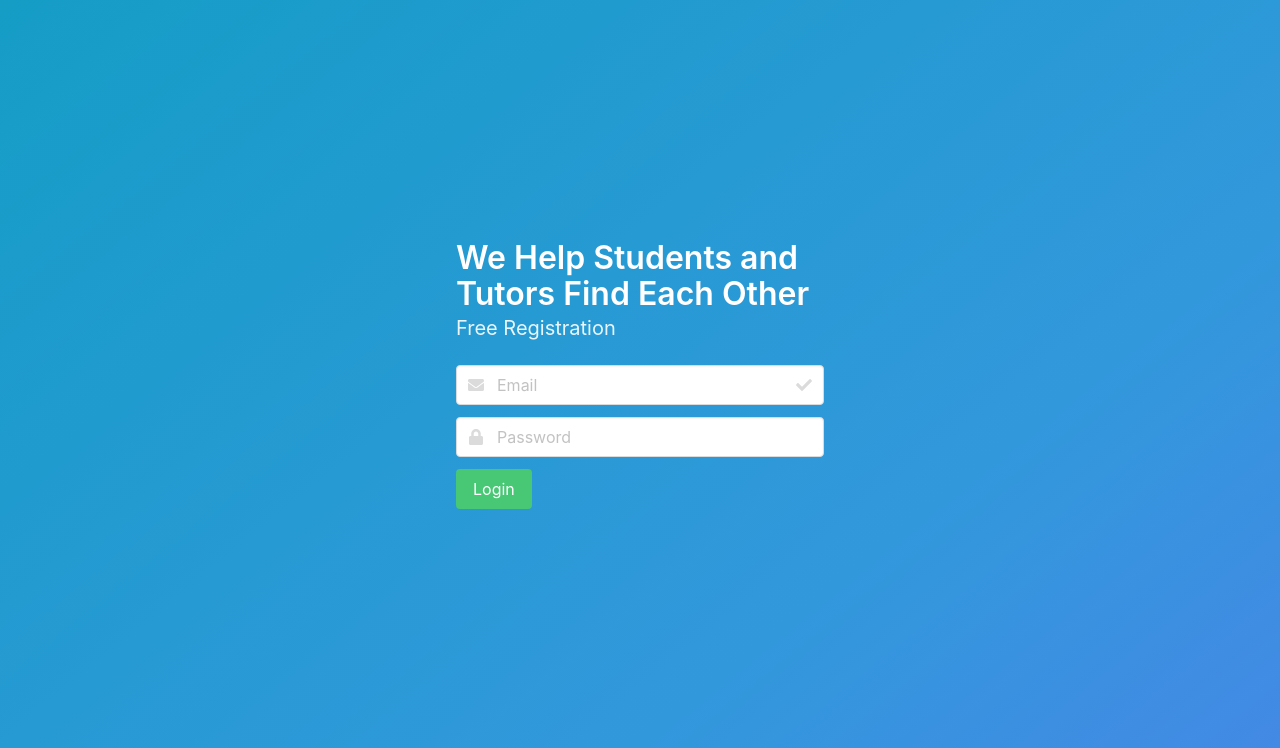
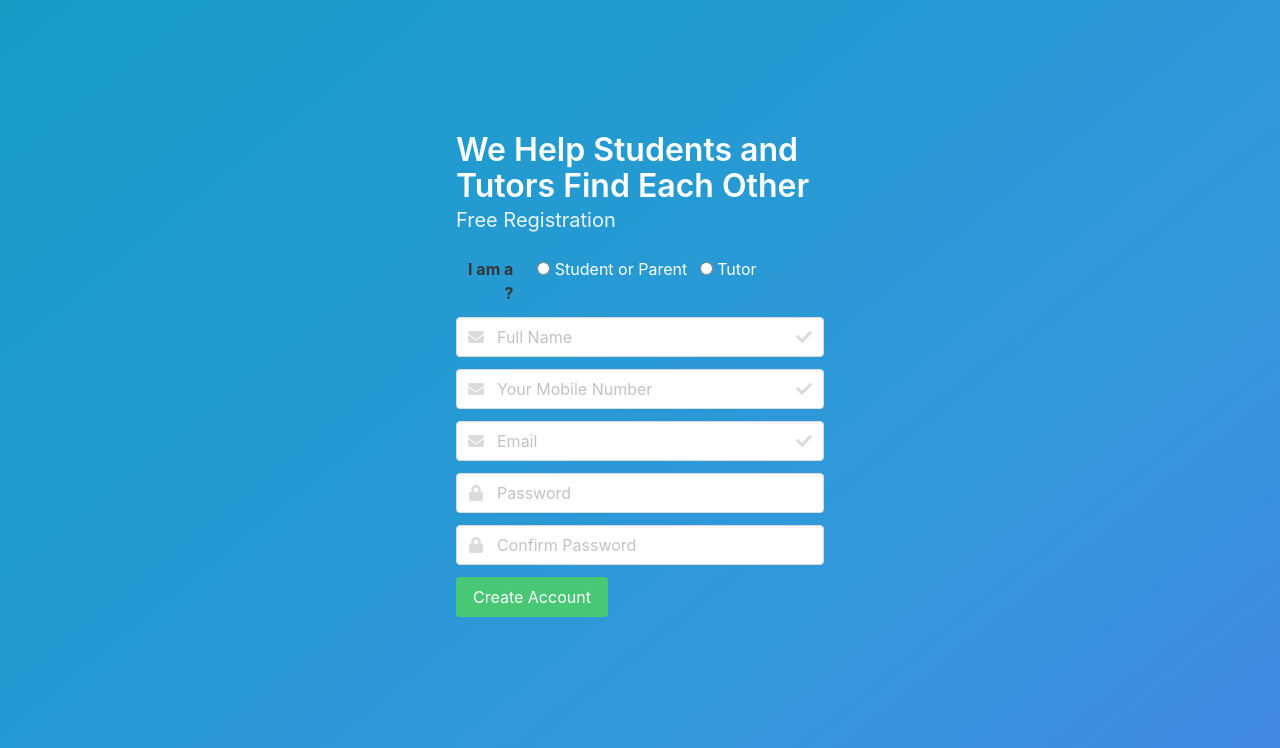
Before and after one commit to nitinraturi/searchyourguru, a Django app: template templates/account/signup.html in a window 1280 px wide. Shown: the part 52-800 px from the top of the page. Run offline with Django 3.2, Linux system fonts and the light colour scheme; the template is opened without the code that fills it, so the values that code supplies are empty; some libraries are stand-ins or nearby versions.

Commit message:
Signup added

```diff
--- a/apps/users/serializers.py
+++ b/apps/users/serializers.py
@@ -32,6 +32,7 @@ class UserRegistrationSerializer(serializers.Serializer):
 
     def create(self, validated_data):
         user = user_services.create_user(**validated_data)
+        request = self.context.get('request')
         return user
 
 class UserSerializer(serializers.ModelSerializer):
--- a/apps/users/views.py
+++ b/apps/users/views.py
@@ -12,7 +12,7 @@ class AuthViewSet(viewsets.ViewSet):
 
     @action(detail=False, methods=['post'],url_name="register",url_path="auth/register")
     def account_register(self,request):
-        serializer = UserRegistrationSerializer(data=request.data)
+        serializer = UserRegistrationSerializer(data=request.data,context={"request":request})
         response = {}
         if serializer.is_valid():
             data = serializer.validated_data
--- a/static/js/controllers/main.js
+++ b/static/js/controllers/main.js
@@ -1,7 +1,7 @@
 Vue.prototype.$appName = 'SearchYourGuru'
 var main_app = new Vue({
   delimiters: ['[[', ']]'],
-  el: '#main_app',
+  el: '#nav_app',
   data: {
     login_endpoint: "/account/auth/login/",
     logout_endpoint: "/account/auth/logout/",
--- /dev/null
+++ b/static/js/controllers/signup.js
@@ -0,0 +1,50 @@
+var main_app = new Vue({
+  delimiters: ['[[', ']]'],
+  el: '#signup_app',
+  data: {
+    signup_endpoint: "/account/auth/register/",
+    signup_user_type: null,
+    signup_user_name: null,
+    signup_email: null,
+    signup_user_phone: null,
+    signup_password: null,
+    signup_confirm_password: null,
+    invalid_signup: false,
+    signup_error_message: null,
+    is_signup_loading: false,
+    errors: [],
+  },
+  methods: {
+    signup: function(event) {
+      if (validateEmail(this.signup_email) == false) {
+        this.signup_error_message = "Please enter a valid email"
+      } else if (this.signup_password == "") {
+        this.signup_error_message = "Please fill in the password"
+      } else {
+        this.invalid_signup = null;
+        this.signup_error_message = null;
+        this.is_signup_loading = true;
+        let data = {
+            "name": this.signup_user_name,
+            "email": this.signup_email,
+            "password": this.signup_password,
+            "confirm_password": this.signup_confirm_password,
+            "phone": this.signup_user_phone,
+            "user_type": this.signup_user_type
+          };
+        axios.post(this.signup_endpoint,data)
+          .then((response) => {
+            // localStorage.setItem('user-token', response.data.access);
+            // localStorage.setItem('user-token-refresh', response.data.refresh);
+            // localStorage.setItem('user-is-authenticated', true);
+            this.is_signup_loading = false;
+            window.location = "/";
+          }, (error) => {
+            console.log(error.response);
+            this.signup_error_message = error.response.data;
+            this.is_signup_loading = false;
+          });
+      }
+    },
+  }
+});
--- a/templates/account/login.html
+++ b/templates/account/login.html
@@ -53,5 +53,5 @@
 {% endblock %}
 
 {% block extra_scripts %}
-<!-- <script src="{% static 'js/controllers/login.js' %}"></script> -->
+<script src="{% static 'js/controllers/login.js' %}"></script>
 {% endblock %}
--- a/templates/account/signup.html
+++ b/templates/account/signup.html
@@ -2,7 +2,7 @@
 {% load static %}
 
 {% block body %}
-<div id="login_app">
+<div id="signup_app">
   <section class="hero is-info is-fullheight-with-navbar is-bold">
     <div class="hero-body">
       <div class="container">
@@ -12,10 +12,36 @@
               We Help Students and Tutors Find Each Other
             </p>
             <p class="subtitle">Free Registration</p>
+
+            <!-- Form Div -->
             <div>
+
+              <!-- User Type -->
+              <div class="field is-horizontal">
+                <div class="field-label">
+                  <label class="label">I am a ?</label>
+                </div>
+                <div class="field-body">
+                  <div class="field is-narrow">
+                    <div class="control">
+                      <label class="radio">
+                        <input type="radio" name="user_type" v-model="signup_user_type" value="3">
+                        Student or Parent
+                      </label>
+                      <label class="radio">
+                        <input type="radio" name="user_type" v-model="signup_user_type" value="4">
+                        Tutor
+                      </label>
+                    </div>
+                  </div>
+                </div>
+              </div>
+
+
+              <!-- Name -->
               <div class="field">
                 <p class="control has-icons-left has-icons-right">
-                  <input v-model="login_email" class="input" type="email" placeholder="Email" required>
+                  <input v-model="signup_user_name" class="input" type="text" placeholder="Full Name" required>
                   <span class="icon is-small is-left">
                     <i class="fas fa-envelope"></i>
                   </span>
@@ -24,23 +50,64 @@
                   </span>
                 </p>
               </div>
+
+              <!-- Name -->
+              <div class="field">
+                <p class="control has-icons-left has-icons-right">
+                  <input v-model="signup_user_phone" class="input" type="text" placeholder="Your Mobile Number" required>
+                  <span class="icon is-small is-left">
+                    <i class="fas fa-envelope"></i>
+                  </span>
+                  <span class="icon is-small is-right">
+                    <i class="fas fa-check"></i>
+                  </span>
+                </p>
+              </div>
+
+              <!-- Email -->
+              <div class="field">
+                <p class="control has-icons-left has-icons-right">
+                  <input v-model="signup_email" class="input" type="email" placeholder="Email" required>
+                  <span class="icon is-small is-left">
+                    <i class="fas fa-envelope"></i>
+                  </span>
+                  <span class="icon is-small is-right">
+                    <i class="fas fa-check"></i>
+                  </span>
+                </p>
+              </div>
+
+              <!-- Password -->
               <div class="field">
                 <p class="control has-icons-left">
-                  <input v-model="login_password" class="input" type="password" placeholder="Password" required>
+                  <input v-model="signup_password" class="input" type="password" placeholder="Password" required>
                   <span class="icon is-small is-left">
                     <i class="fas fa-lock"></i>
                   </span>
                 </p>
               </div>
-              <article class="message is-danger" v-if="login_error_message!=null">
+
+              <!-- Confirm Password -->
+              <div class="field">
+                <p class="control has-icons-left">
+                  <input v-model="signup_confirm_password" class="input" type="password" placeholder="Confirm Password" required>
+                  <span class="icon is-small is-left">
+                    <i class="fas fa-lock"></i>
+                  </span>
+                </p>
+              </div>
+
+
+              <!-- signup_error_message -->
+              <article class="message is-danger" v-if="signup_error_message!=null">
                 <div class="message-body">
-                  [[login_error_message]]
+                  [[signup_error_message]]
                 </div>
               </article>
               <div class="field">
                 <p class="control">
-                  <button v-on:click="login" id="login-btn" class="button is-success" v-bind:class="{'is-loading':is_login_loading}">
-                    Login
+                  <button v-on:click="signup" class="button is-success" v-bind:class="{'is-loading':is_signup_loading}">
+                    Create Account
                   </button>
                 </p>
               </div>
@@ -54,5 +121,5 @@
 {% endblock %}
 
 {% block extra_scripts %}
-<!-- <script src="{% static 'js/controllers/login.js' %}"></script> -->
+<script src="{% static 'js/controllers/signup.js' %}"></script>
 {% endblock %}
--- a/templates/layouts/base.html
+++ b/templates/layouts/base.html
@@ -16,7 +16,7 @@
 </head>
 
 <body class="has-navbar-fixed-top has-background-grey-lighter">
-  <div id="main_app">
+  <div>
     {% include 'snippets/navbar.html' %}
     {% block body %}{% endblock %}
   </div>
--- a/templates/snippets/navbar.html
+++ b/templates/snippets/navbar.html
@@ -1,6 +1,6 @@
 {% load static %}
 
-<nav class="navbar is-fixed-top is-info is-bold" role="navigation" aria-label="main navigation">
+<nav class="navbar is-fixed-top is-info is-bold" role="navigation" aria-label="main navigation" id="nav_app">
 	<div class="container">
 		<div class="navbar-brand">
 			<a class="navbar-item" href="{% url 'pages:home' %}">
```
Also changed, not shown: static/js/controllers/login.js (+41 -41 lines), apps/tution/migrations/0001_initial.py, apps/tution/migrations/0002_auto_20200121_1219.py, apps/users/migrations/0001_initial.py, apps/users/migrations/0002_auto_20200120_1706.py (deleted).
